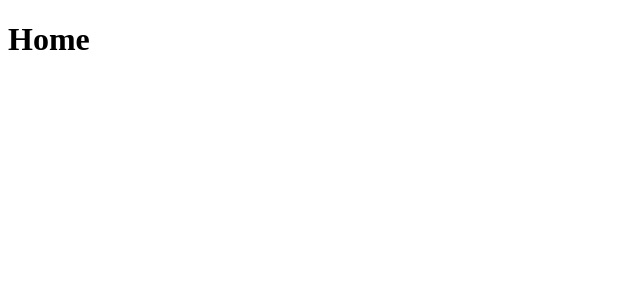
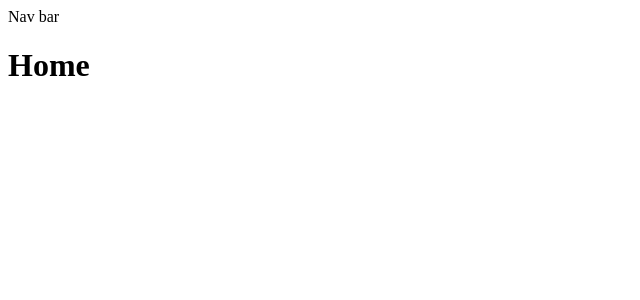
Before and after one commit to IagoAndrade16/coffe-delivery, a React (Vite) app: page / in a window 1280 px wide. Shown: the top 300 px of the page, without its empty margins (0-640 px from the left). Built offline with nearby package versions, Linux system fonts and the light colour scheme.

Commit message:
header in all pages

```diff
--- a/index.html
+++ b/index.html
@@ -4,7 +4,7 @@
     <meta charset="UTF-8" />
     <link rel="icon" type="image/svg+xml" href="/vite.svg" />
     <meta name="viewport" content="width=device-width, initial-scale=1.0" />
-    <title>Vite + React + TS</title>
+    <title>Coffe delivery</title>
   </head>
   <body>
     <div id="root"></div>
--- a/src/Router.tsx
+++ b/src/Router.tsx
@@ -1,4 +1,5 @@
 import { Routes, Route } from 'react-router-dom'
+import { DefaultLayout } from './layouts/DefaultLayout'
 import { Home } from './pages/Home'
 import { ShoppingCart } from './pages/shoppingCart'
 import { SuccessOrder } from './pages/successOrder'
@@ -6,9 +7,11 @@
 export function Router() {
   return (
     <Routes>
-      <Route path="/" element={<Home />} />
-      <Route path="/shopping-cart" element={<ShoppingCart />} />
-      <Route path="/success-order" element={<SuccessOrder />} />
+      <Route path="/" element={<DefaultLayout />}>
+        <Route path="/" element={<Home />} />
+        <Route path="/shopping-cart" element={<ShoppingCart />} />
+        <Route path="/success-order" element={<SuccessOrder />} />
+      </Route>
     </Routes>
   )
 }
--- /dev/null
+++ b/src/components/Header/Header.tsx
@@ -0,0 +1,3 @@
+export function Header() {
+  return <nav>Nav bar</nav>
+}
--- /dev/null
+++ b/src/layouts/DefaultLayout.tsx
@@ -0,0 +1,11 @@
+import { Header } from '../components/Header/Header'
+import { Outlet } from 'react-router-dom'
+
+export function DefaultLayout() {
+  return (
+    <div>
+      <Header />
+      <Outlet />
+    </div>
+  )
+}
```
Also changed, not shown: src/components/Header/styles.ts (added).
